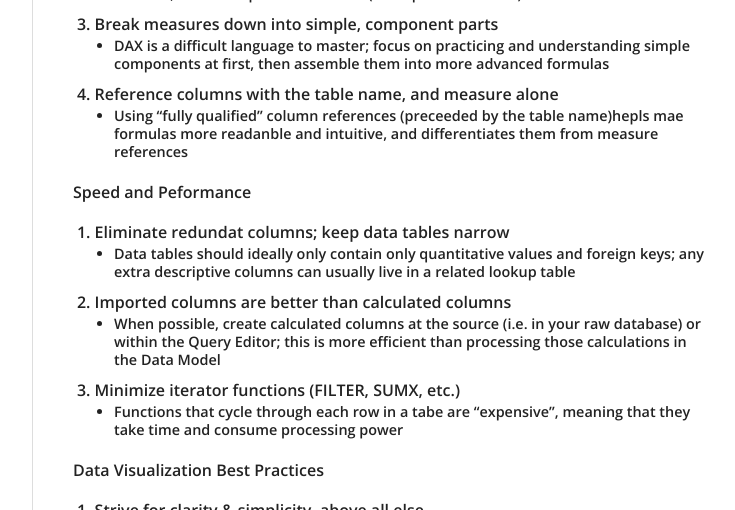
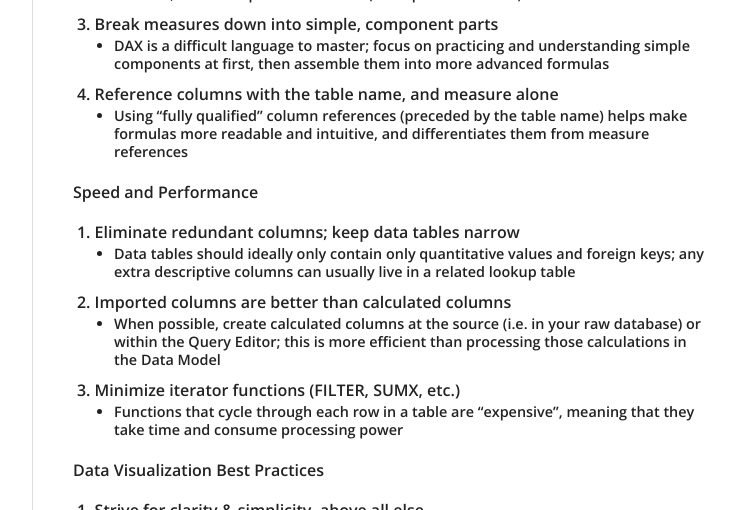
Before and after one commit to maryletteroa/maryletteroa.github.io, a Jekyll site: the page built from _posts/2021-08-27-data-handling-modeling-visualization-best-practice.md, in a window 1280 px wide and 900 px high, scrolled down 947 px. Shown: the part 154-664 px from the top of the window, without its empty margins (378-1113 px from the left). Built offline with Jekyll 4.4.1, drawn with Linux system fonts in a browser that asks for light colours.

Commit message:
correct typo

```diff
--- a/_posts/2021-08-27-data-handling-modeling-visualization-best-practice.md
+++ b/_posts/2021-08-27-data-handling-modeling-visualization-best-practice.md
@@ -41,16 +41,16 @@ Calculated Columns & Measures
 10. Break measures down into simple, component parts
 - DAX is a difficult language to master; focus on practicing and understanding simple components at first, then assemble them into more advanced formulas
 11. Reference columns with the table name, and measure alone
-- Using "fully qualified" column references (preceeded by the table name)hepls mae formulas more readanble and intuitive, and differentiates them from measure references
+- Using "fully qualified" column references (preceded by the table name) helps make formulas more readable and intuitive, and differentiates them from measure references
 
-Speed and Peformance
+Speed and Performance
 
-12. Eliminate redundat columns; keep data tables narrow
+12. Eliminate redundant columns; keep data tables narrow
 - Data tables should ideally only contain only quantitative values and foreign keys; any extra descriptive columns can usually live in a related lookup table
 13. Imported columns are better than calculated columns
 - When possible, create calculated columns at the source (i.e. in your raw database) or within the Query Editor; this is more efficient than processing those calculations in the Data Model
 14. Minimize iterator functions (FILTER, SUMX, etc.)
-- Functions that cycle through each row in a tabe are "expensive", meaning that they take time and consume processing power
+- Functions that cycle through each row in a table are "expensive", meaning that they take time and consume processing power
 
 
 Data Visualization Best Practices
```
